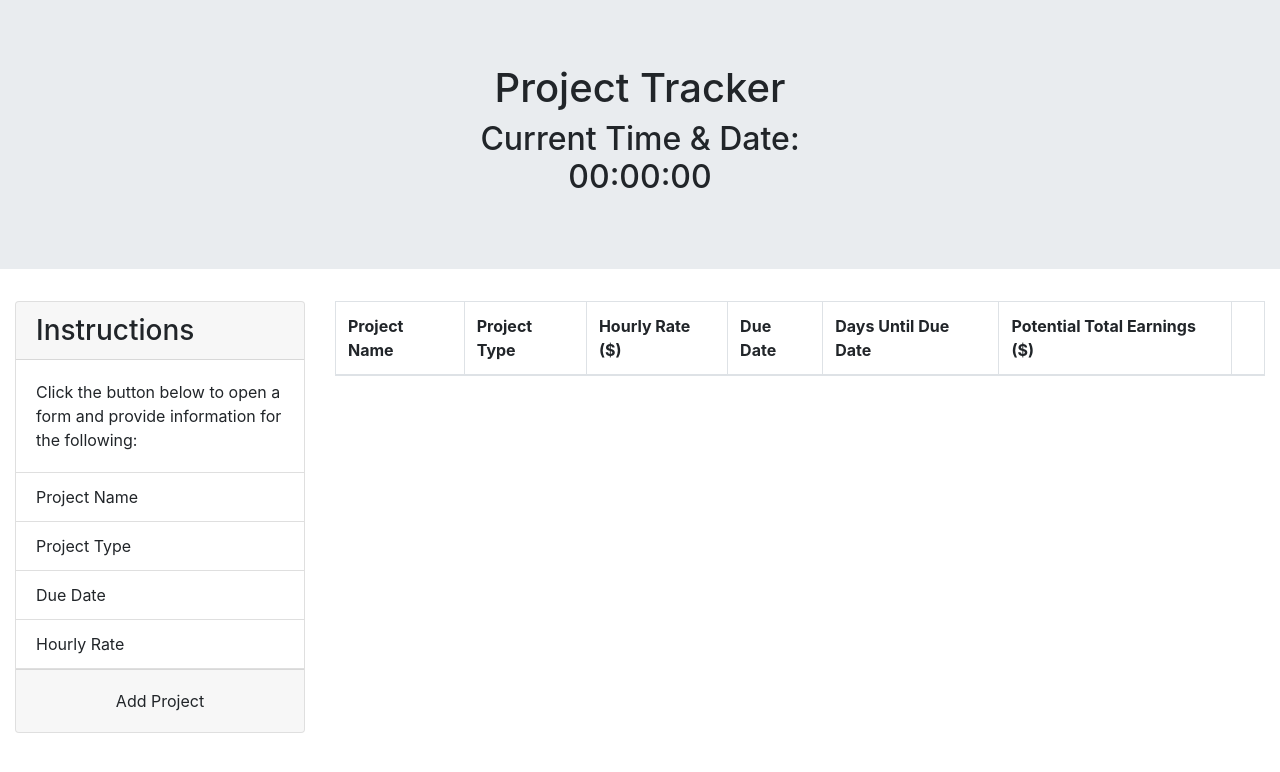
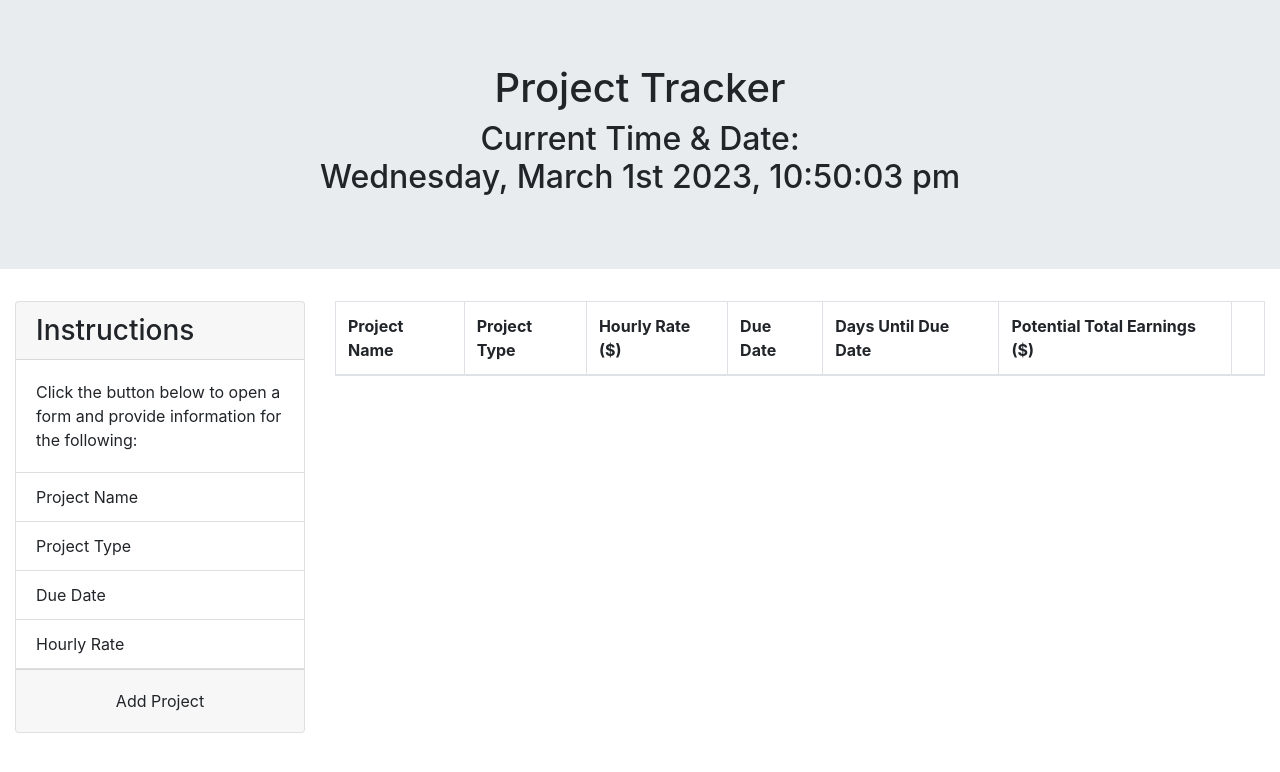
Before and after one commit to ShaneWilmes/Project_Tracker, a plain HTML site: page index.html in a window 1280 px wide. Drawn offline with nearby package versions, Linux system fonts and the light colour scheme.

Commit message:
date&time running clock

```diff
--- a/assets/script.js
+++ b/assets/script.js
@@ -9,7 +9,12 @@ var hourlyRateInputEl = $("#hourly-rate-input");
 var dueDateInputEl = $("#due-date-input");
 
 // TODO: function to display the time in the jumbotron and update every second
-function displayTime() {}
+function displayTime() {
+   var rightNow = moment().format("dddd, MMMM Do YYYY, h:mm:ss a");
+   $("#time-display").text(rightNow);
+}
+
+displayTime();
 
 // TODO: create table elements and update the elements using the function parameters and append all elements to the projectDisplayEl.
 // TODO: also hide the modal during this function call which is done via an event listener after collecting the parameter form data
@@ -34,3 +39,4 @@ function handleProjectFormSubmit(event) {}
 // TODO: create a jQuery UI Datepicker and attach it to the due date form input.
 
 // TODO: create your interval to display the time in the jumbotron and have it fire every second.
+setInterval(displayTime, 1000);
--- a/index.html
+++ b/index.html
@@ -10,7 +10,7 @@
   <link rel="stylesheet" href="https://code.jquery.com/ui/1.12.1/themes/base/jquery-ui.css">
 
   <link href="https://fonts.googleapis.com/css2?family=Fira+Sans:wght@400;700&display=swap" rel="stylesheet">
-  <link rel="stylesheet" href="./assets/css/style.css">
+  <link rel="stylesheet" href="./assets/style.css">
   <title>Project Tracker</title>
 </head>
 
@@ -126,7 +126,7 @@
   <script src="https://cdnjs.cloudflare.com/ajax/libs/twitter-bootstrap/4.5.0/js/bootstrap.min.js"></script>
   <script src="https://cdnjs.cloudflare.com/ajax/libs/moment.js/2.27.0/moment.min.js"></script>
   <script src="https://code.jquery.com/ui/1.12.0/jquery-ui.min.js"></script>
-  <script src="./assets/js/script.js"></script>
+  <script src="./assets/script.js"></script>
 </body>
 
 </html>
```
